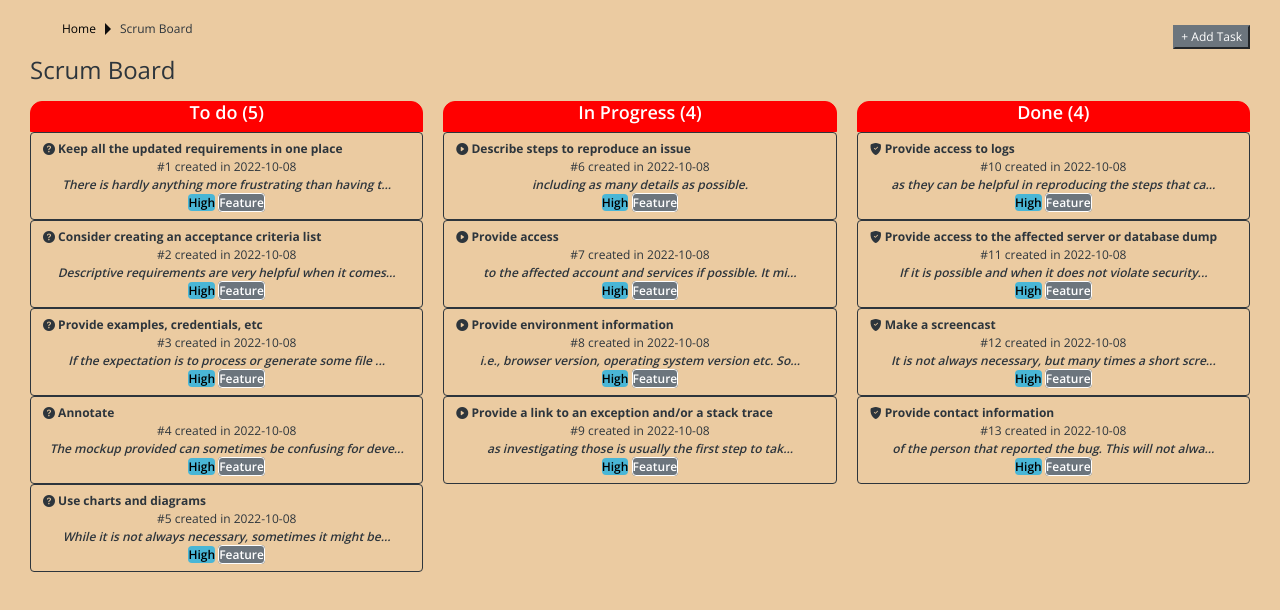
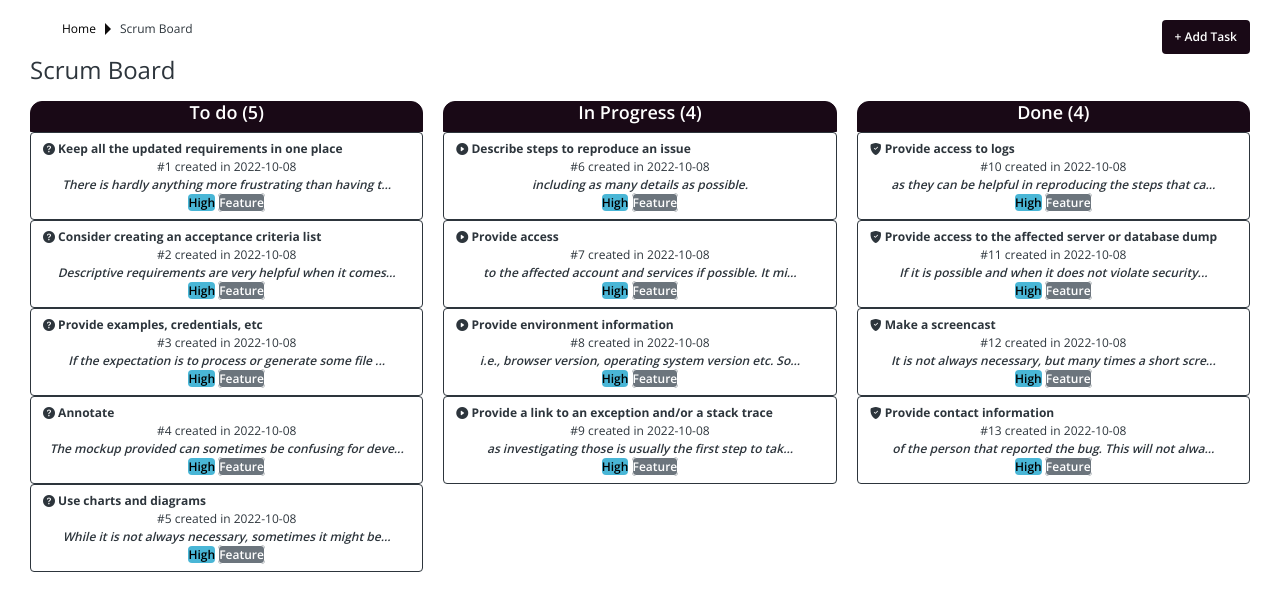
Before and after one commit to moussafia/brief-Int-gration, a plain HTML site: page starter/index.html in a window 1280 px wide. Drawn offline with nearby package versions, Linux system fonts and the light colour scheme.

Commit message:
changement du fond

```diff
--- a/starter/assets/css/style.css
+++ b/starter/assets/css/style.css
@@ -17,7 +17,7 @@
 
 .main-style {
     min-height: 100vh;
-    background-color: rgb(235, 203, 161);
+    background-color: white;
 
  }
  .home a:hover{
@@ -39,10 +39,13 @@
     text-decoration: none;
 }
 .To-do,.In-Progress,.Done{
-    background-color: red;
+    background-color: rgb(25, 9, 22);
     text-align: center;
-    border:0.1em solid red;
+    border:0.1em solid rgb(25, 9, 22);
     border-top-left-radius: 1em;
     border-top-right-radius: 1em;
     color: white;
 }
+.add-task{
+    background-color: rgb(25, 9, 22);
+}
--- a/starter/index.html
+++ b/starter/index.html
@@ -30,7 +30,7 @@
 							<li class="">Scrum Board </li>
 						</ol>
 						<div class="">
-							<button class="btn-secondary"><i class=""></i>+ Add Task</a>
+							<button class="btn text-white add-task"><i class=""></i>+ Add Task</a>
 						</div>
 					</div>
 					<!-- BEGIN page-header -->
```
Also changed, not shown: starter/assets/img/cover/fond-page.jpg (deleted).
